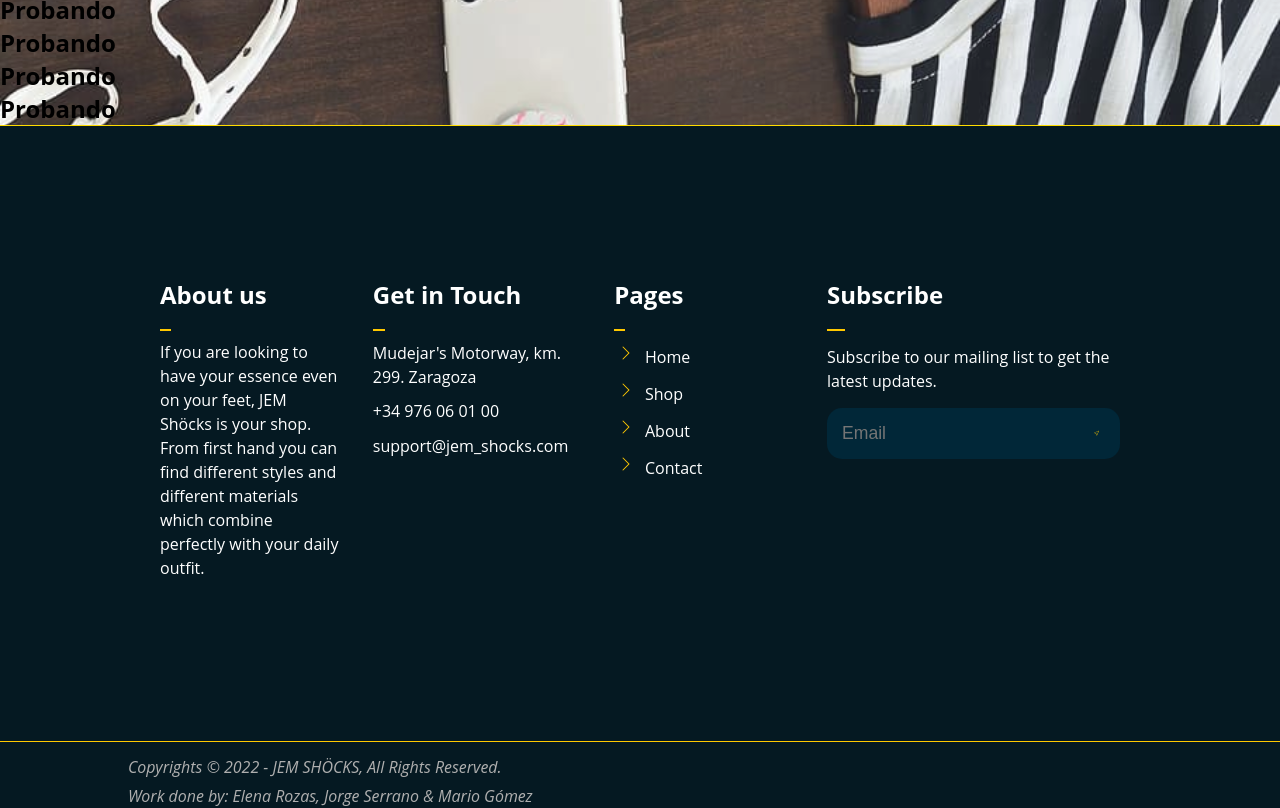
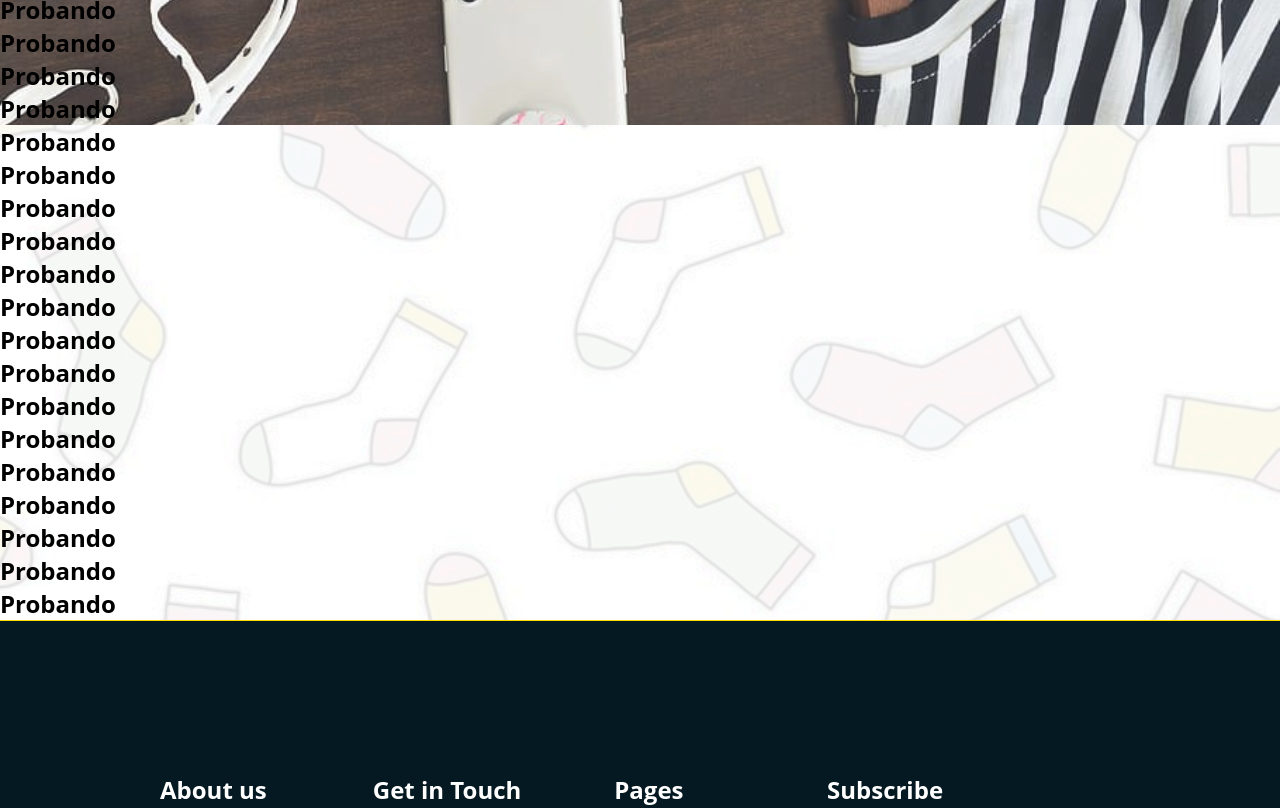
Before and after one commit to Yorrryiii/JEM_Shocks, a React (Create React App) app in the folder jem_shocks/: page / in a window 1280 px wide. Shown: the part 440-1248 px from the top of the page. Built offline with nearby package versions, Linux system fonts and the light colour scheme; a web font is replaced by a local one.

Commit message:
no message

```diff
--- a/jem_shocks/src/components/Home.jsx
+++ b/jem_shocks/src/components/Home.jsx
@@ -23,6 +23,21 @@ export class Home extends Component{
 <h2>Probando</h2>
 
                 </div>
+                <h2>Probando</h2>
+<h2>Probando</h2>
+<h2>Probando</h2>
+<h2>Probando</h2>
+<h2>Probando</h2>
+<h2>Probando</h2>
+<h2>Probando</h2>
+<h2>Probando</h2>
+<h2>Probando</h2>
+<h2>Probando</h2>
+<h2>Probando</h2>
+<h2>Probando</h2>
+<h2>Probando</h2>
+<h2>Probando</h2>
+<h2>Probando</h2>
             </div>
         )
     }
--- a/jem_shocks/src/components/Navbar.jsx
+++ b/jem_shocks/src/components/Navbar.jsx
@@ -25,7 +25,7 @@ export class Navbar extends Component {
 
     render() {
         return (
-            <div>
+            <div id='nav'>
                 <nav id='navigation'>
                     <ul>
                         <a href="/JEM_SHOCKS/">
--- a/jem_shocks/src/components/styles/Contact.css
+++ b/jem_shocks/src/components/styles/Contact.css
@@ -32,7 +32,7 @@
 #primeraLinea, #segundaLinea{
     display: flex;
     justify-content: space-between;
-    backdrop-filter: blur(10px);
+    backdrop-filter: blur(20px);
 }
 
 #nombre, #email, #telefono, #asunto{
--- a/jem_shocks/src/components/styles/Home.css
+++ b/jem_shocks/src/components/styles/Home.css
@@ -2,10 +2,6 @@
     margin: 0;
     padding: 0;
 }
-
-/* #cuerpo{
-
-} */
 
 #portada{
     width: 100%;
@@ -21,7 +17,7 @@
     /* Hacemos que la imagen se quede fija en la posición */
     background-attachment: fixed;
     /* Hacemos que la imagen sea mas oscura */
-    background-color: rgba(150, 150, 150, 0.5);
+    background-color: rgba(167, 167, 167, 0.5);
     /* Hacemos que la imagen sea translucida */
     background-blend-mode: overlay;
 }
```
Also changed, not shown: jem_shocks/public/images/Portada2.jpeg (added), jem_shocks/public/images/Portada3.jpg (added).
